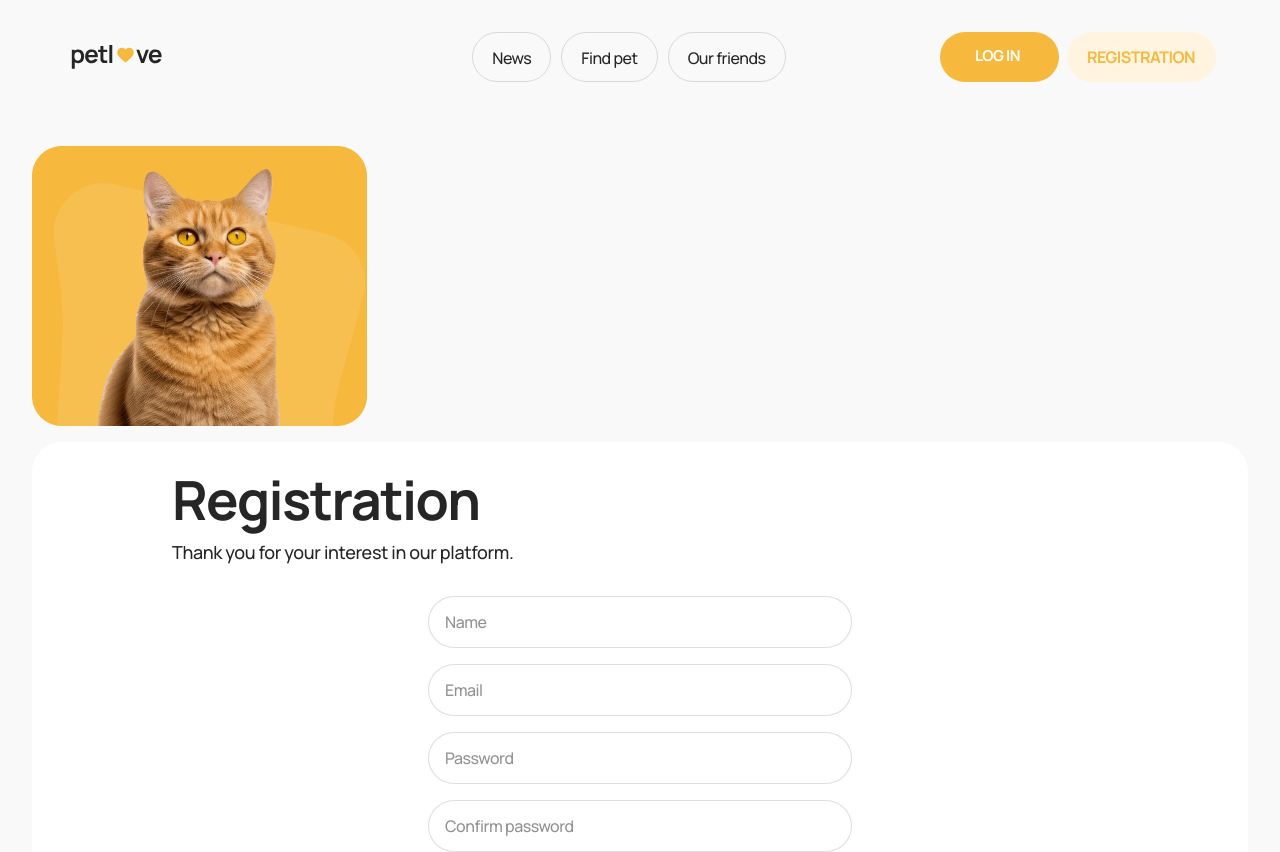
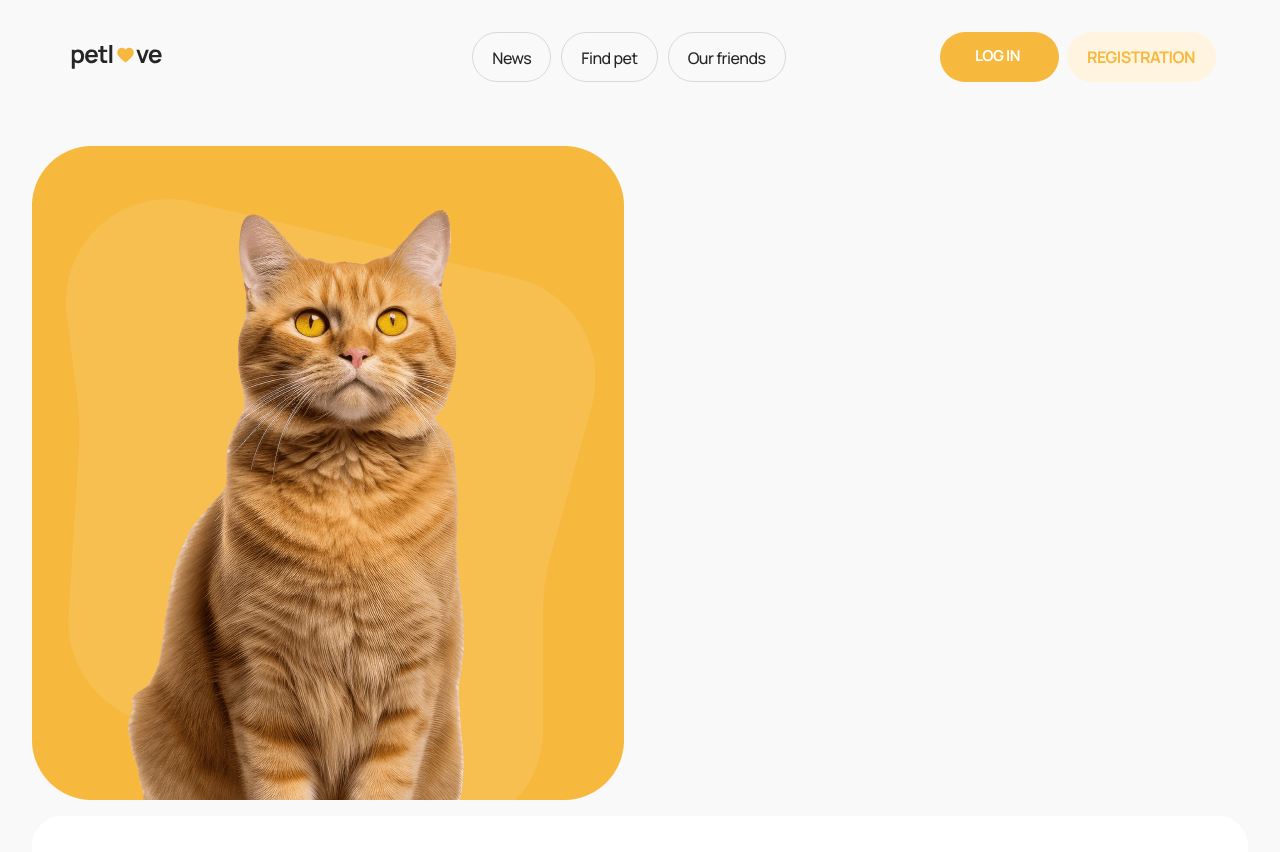
Before and after one commit to AlexandraKhalimon/pet-love-app, a Next.js app: page /register in a window 1280 px wide. Shown: the top 852 px of the page. Built offline with nearby package versions, Linux system fonts and the light colour scheme.

Commit message:
feat(register): update page with tablet and desktop props for PetBlock and remove next/image usage

```diff
--- a/app/(public routes)/register/page.tsx
+++ b/app/(public routes)/register/page.tsx
@@ -8,6 +8,8 @@ export default function Register() {
     <section className={css.section}>
       <PetBlock
         src="/images/pet-cat-mobile.png"
+        tablet="/images/pet-cat-tablet.png"
+        desktop="/images/pet-cat-desktop.png"
         alt="Cat"
         className={css.image}
       />
--- a/components/PetBlock/PetBlock.tsx
+++ b/components/PetBlock/PetBlock.tsx
@@ -1,5 +1,3 @@
-import Image from "next/image";
-
 interface Props {
   src: string;
   tablet: string;
```
